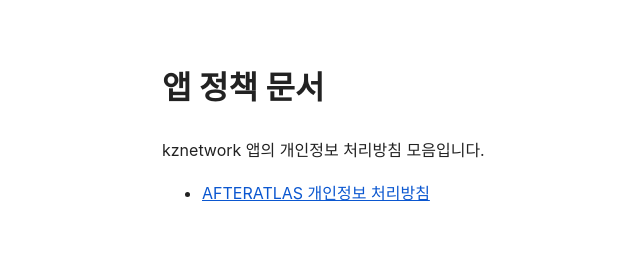
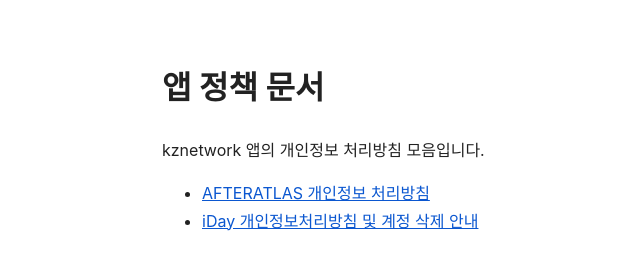
Before and after one commit to kznetwork/app-policies, a plain HTML site: page index.html in a window 1280 px wide. Shown: the whole page, without its empty margins (158-798 px from the left). Drawn offline with Linux system fonts and the light colour scheme.

Commit message:
정책 문서 목록에 iDay 추가

```diff
--- a/index.html
+++ b/index.html
@@ -16,6 +16,7 @@
     <p>kznetwork 앱의 개인정보 처리방침 모음입니다.</p>
     <ul>
       <li><a href="afteratlas-privacy.html">AFTERATLAS 개인정보 처리방침</a></li>
+      <li><a href="iday-privacy.html">iDay 개인정보처리방침 및 계정 삭제 안내</a></li>
     </ul>
   </main>
 </body>
```
